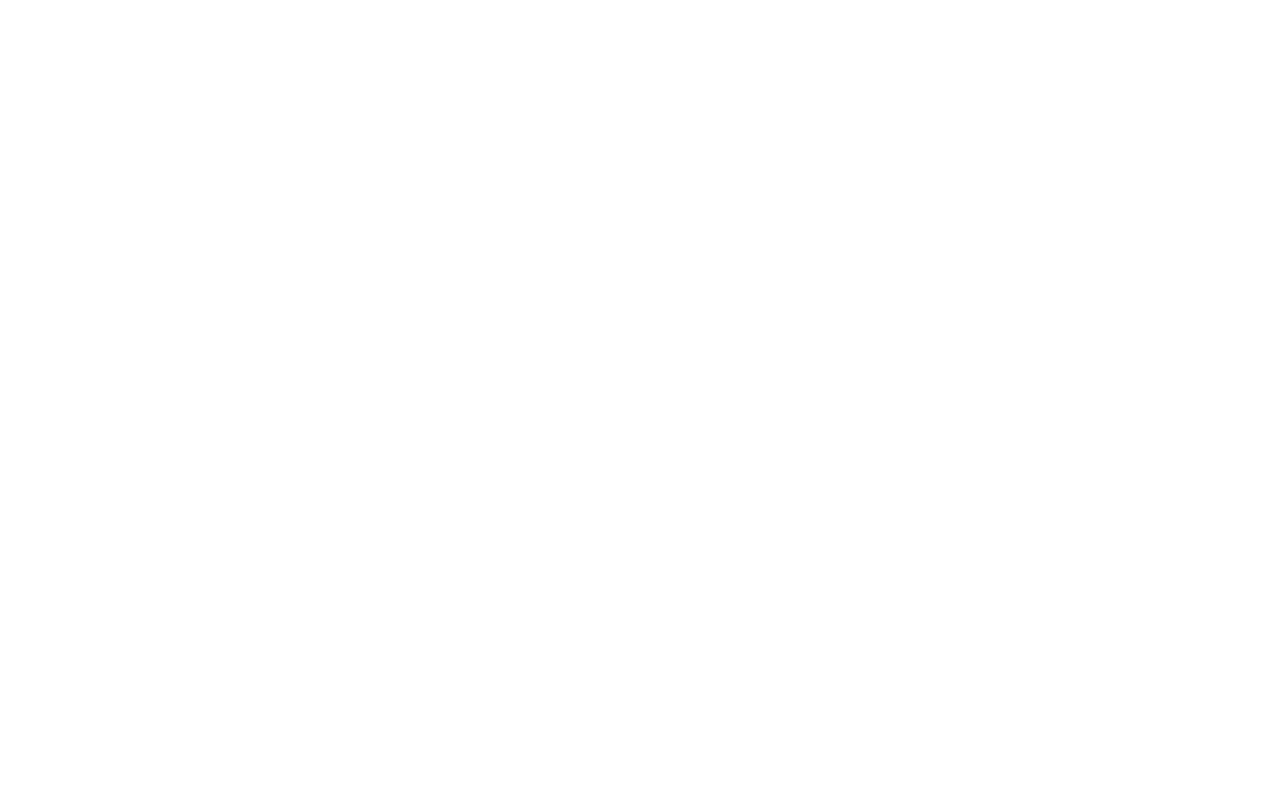
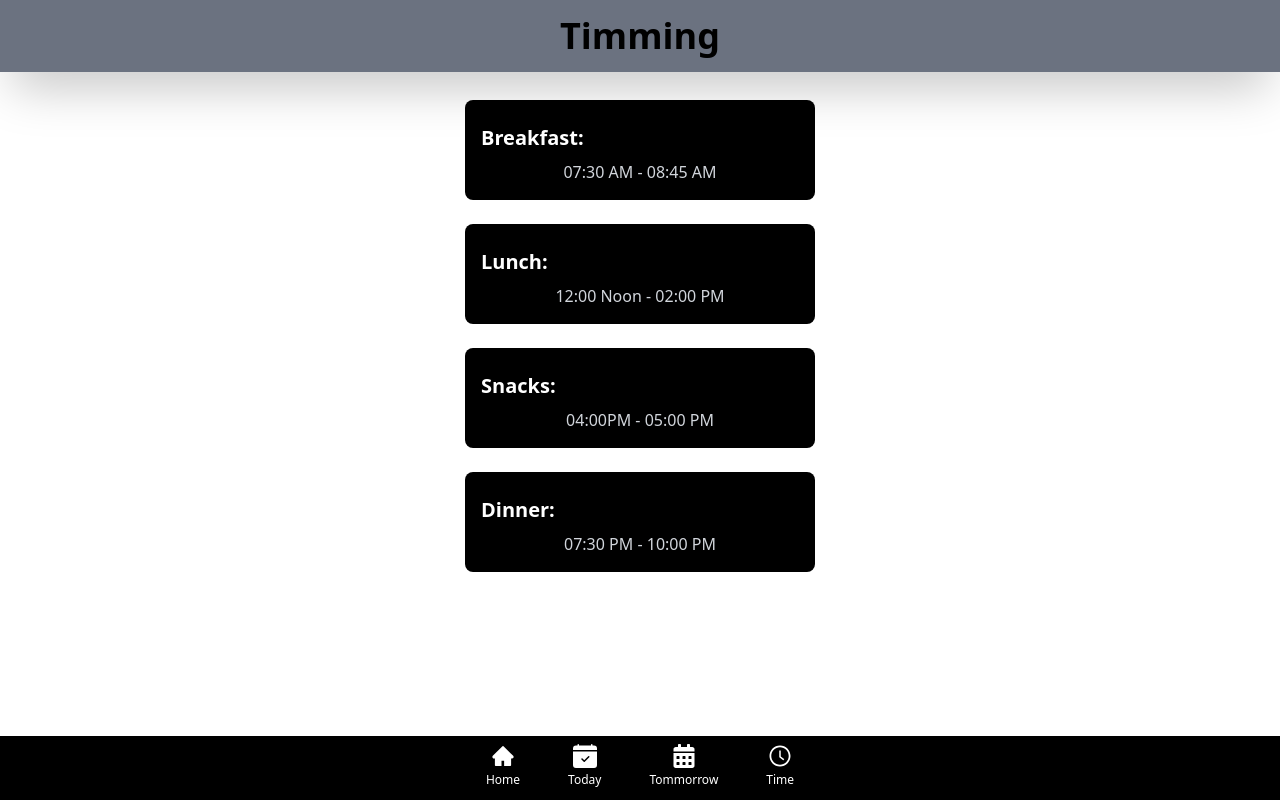
Before and after one commit to Abhishek058/U_MESS, a React (Vite) app: page /boys/time in a window 1280 px wide. Before the commit this address had no page. Built offline with nearby package versions, Linux system fonts and the light colour scheme.

Commit message:
App completed

```diff
--- a/src/App.tsx
+++ b/src/App.tsx
@@ -5,6 +5,7 @@ import Girl from "./components/Girls/Girl";
 import Tomorrow from "./components/Tomorrow";
 import { menuB, menuG } from "./mess";
 import Today from "./components/Today";
+import Timing from "./components/Timing";
 
 const App = () => {
   return (
@@ -29,6 +30,8 @@ const App = () => {
           path="/girls/tomorrow"
           element={<Tomorrow menu={menuG} gender="girls" />}
         />
+        <Route path="/boys/time" element={<Timing gender="boys" />} />
+        <Route path="/girls/time" element={<Timing gender="girls" />} />
       </Routes>
     </BrowserRouter>
   );
--- a/src/components/Footer.tsx
+++ b/src/components/Footer.tsx
@@ -38,6 +38,7 @@ const Footer: React.FC<FooterProps> = ({ gndr }) => {
           <p className="text-white text-xs p-1">Tommorrow</p>
         </div>
       </Link>
+      <Link to={`/${gndr}/time`}>
         <div
           className="py-2 flex flex-col items-center text-white text-2xl cursor-pointer"
           onClick={() => {}}
@@ -45,6 +46,7 @@ const Footer: React.FC<FooterProps> = ({ gndr }) => {
           <AiOutlineClockCircle />
           <p className="text-white text-xs p-1 hover:text-blue-300">Time</p>
         </div>
+      </Link>
     </div>
   );
 };
--- a/src/components/Timing.tsx
+++ b/src/components/Timing.tsx
@@ -1,9 +1,52 @@
-import React from 'react'
+import React, { useState } from "react";
+import Footer from "./Footer";
+import Loading from "./Loading";
 
-const Timing = () => {
-  return (
-    <div>Timing</div>
-  )
+interface TimeProp {
+  gender: string;
 }
 
-export default Timing
+const Timing: React.FC<TimeProp> = ({ gender }) => {
+  const time = [
+    { meal: "Breakfast", time: "07:30 AM - 08:45 AM" },
+    { meal: "Lunch", time: "12:00 Noon - 02:00 PM" },
+    { meal: "Snacks", time: "04:00PM  - 05:00 PM" },
+    { meal: "Dinner", time: "07:30 PM - 10:00 PM" },
+  ];
+  const [isLoading, setIsLoading] = useState(true);
+
+  setTimeout(() => {
+    setIsLoading(false);
+  }, 800);
+
+  return (
+    <>
+      {isLoading ? (
+        <Loading />
+      ) : (
+        <div className="flex flex-col items-center justify-center">
+          <div className="w-full text-center py-4 bg-gray-500 shadow-2xl">
+            <h1 className="text-4xl font-semibold">Timming</h1>
+          </div>
+          <div className="flex flex-col items-center justify-center w-full gap-x-4 p-4">
+            {time.map((item, index) => {
+              return (
+                <div key={index} className="bg-black w-[350px] p-4 rounded-lg m-3">
+                  <h1 className="text-xl my-2 text-white font-bold">
+                    {item.meal}:
+                  </h1>
+                  <p className="text-gray-300 text-center">
+                   {item.time}
+                  </p>
+                </div>
+              );
+            })}
+          </div>
+          <Footer gndr={gender} />
+        </div>
+      )}
+    </>
+  );
+};
+
+export default Timing;
--- a/src/mess.ts
+++ b/src/mess.ts
@@ -91,31 +91,3 @@ export const menuG = [
     dinner: "Mix Dal, Chilli Potatoes, Roti, Rice, Pickle, Kheer",
   },
 ];
-
-export const hostel = [
-  {
-    name: "Magllen",
-    menu: menuB,
-    timing: "",
-  },
-  {
-    name: "Darwin",
-    menu: menuB,
-    timing: "",
-  },
-  {
-    name: "Archemedes",
-    menu: menuB,
-    timing: "",
-  },
-  {
-    name: "Pie",
-    menu: menuG,
-    timing: "",
-  },
-  {
-    name: "IBN",
-    menu: menuG,
-    timing: "",
-  },
-];
```
Lines whose indentation alone changed are shown as unchanged.
